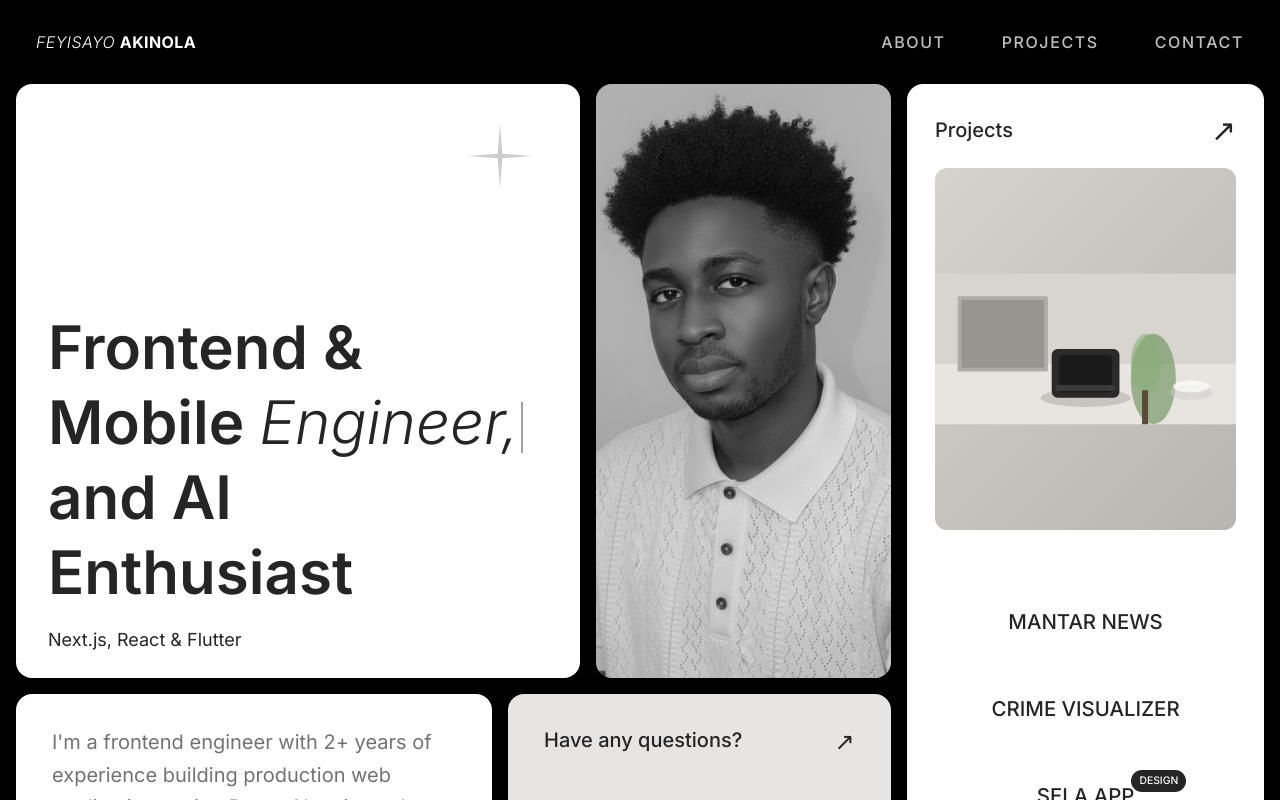
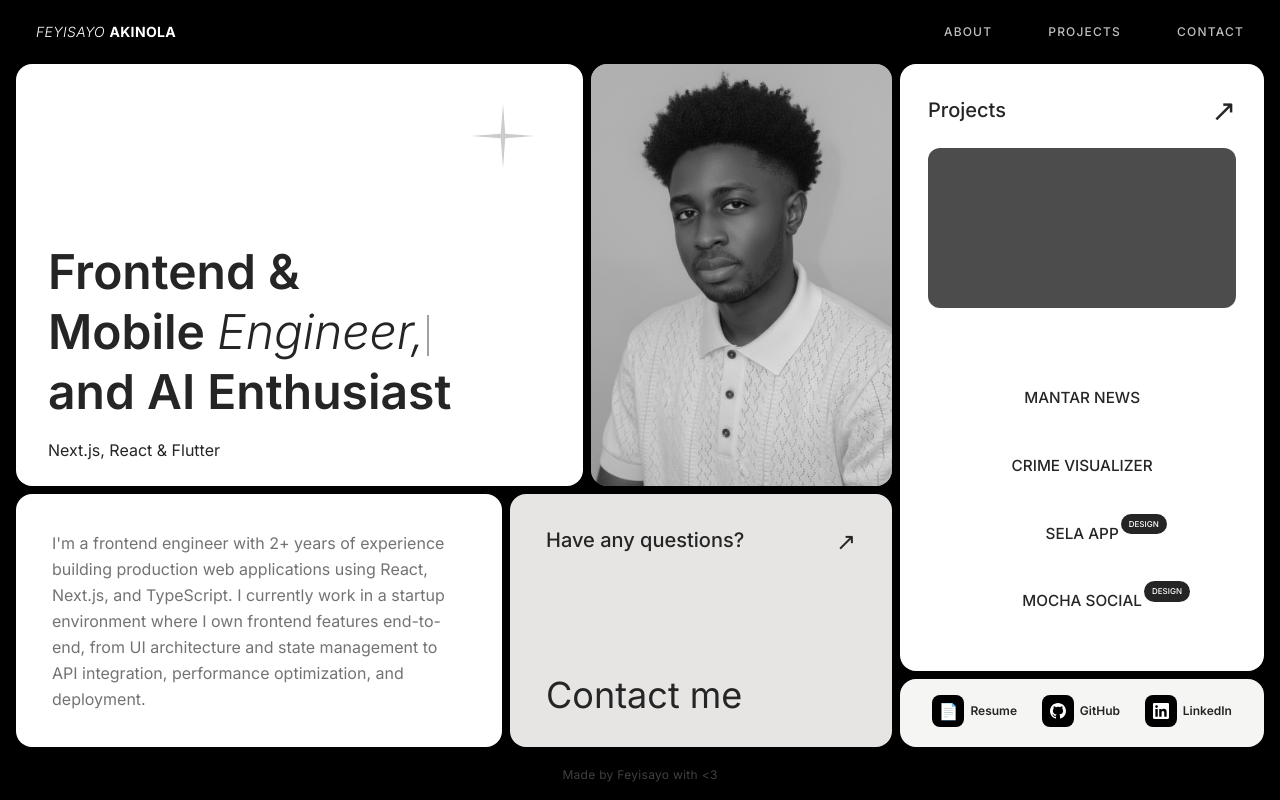
Before and after one commit to feyi-akinola/portfolio-2, a React app: page / in a window 1280 px wide. Shown: the top 800 px of the page. Built offline with nearby package versions, Linux system fonts and the light colour scheme; the HTML template or start-up script is replaced by a standard one.

Commit message:
Page and font size and grid alignment updates, card tilt on tablet view, project card responsive + resume link + removed svg image

```diff
--- a/src/App.tsx
+++ b/src/App.tsx
@@ -24,7 +24,7 @@ export default function Portfolio() {
   const [hovered, setHovered] = useState<HoverCard>(null);
 
   return (
-    <div className="bg-black h-screen max-w-[1800px] max-h-[1280px] mx-auto p-4 flex flex-col gap-4">
+    <div className="bg-black h-screen max-w-[1400px] max-h-[840px] mx-auto p-4 flex flex-col gap-4">
       <NavBar />
 
       {/* ── Mobile: single column stack ── */}
@@ -37,26 +37,39 @@ export default function Portfolio() {
       </div>
 
       {/* ── Tablet: 2-column grid, projects pinned to bottom row spanning full width ── */}
-      <div className="hidden md:grid xl:hidden gap-3 flex-1"
+      <div className="hidden sm:grid lg:hidden gap-2 flex-1"
         style={{
           gridTemplateColumns: "1fr 1fr",
           gridTemplateRows: "auto auto auto",
         }}
       >
         {/* Row 1 */}
-        <HeroCard style={{ gridColumn: "1 / 3", gridRow: 1 }} />
+        <TiltCard style={{ gridColumn: "1 / 2", gridRow: 1 }}>
+          <HeroCard />
+        </TiltCard>
+
+        <TiltCard style={{ gridColumn: 1, gridRow: 2, backgroundImage: "" }}>
+          <BioCard />
+        </TiltCard>
+
         {/* Row 2 */}
-        <PhotoCard style={{ gridColumn: 1, gridRow: 2, backgroundImage: "" }} />
-        <BioCard style={{ gridColumn: 2, gridRow: 2 }} />
-        {/* Row 3 */}
-        <ContactCard style={{ gridColumn: "1 / 3", gridRow: 3 }} />
+        <TiltCard style={{ gridColumn: "2 / 3", gridRow: 1 }}>
+          <ContactCard />
+        </TiltCard>
+
+        <TiltCard style={{ gridColumn: 2, gridRow: 2, backgroundImage: "" }}>
+          <PhotoCard />
+        </TiltCard>
+
         {/* Projects at bottom, spanning full width */}
-        <ProjectsCard style={{ gridColumn: "1 / 3", gridRow: 4 }} />
+        <TiltCard style={{ gridColumn: "1 / 3", gridRow: 4 }} tiltLevel="medium">
+          <ProjectsCard />
+        </TiltCard>
       </div>
 
       {/* ── Desktop: original dynamic hover grid ── */}
       <div
-        className="hidden xl:grid gap-4 flex-1"
+        className="hidden lg:grid gap-2  flex-1"
         onMouseLeave={() => setHovered(null)}
         style={{
           gridTemplateColumns: getGridColumns(hovered),
@@ -64,32 +77,21 @@ export default function Portfolio() {
           transition: "grid-template-columns 260ms cubic-bezier(.2,.8,.2,1)",
         }}
       >
-        <TiltCard
-          style={{ gridColumn: "1 / 3", gridRow: 1 }}
-        >
+        <TiltCard style={{ gridColumn: "1 / 3", gridRow: 1 }}>
           <HeroCard />
         </TiltCard>
 
-        <TiltCard
-          style={{ gridColumn: 3, gridRow: 1, backgroundImage: "" }}
-        >
+        <TiltCard style={{ gridColumn: 3, gridRow: 1, backgroundImage: "" }}>
           <PhotoCard  />
         </TiltCard>
 
-
-        <TiltCard
-          style={{ gridColumn: 1, gridRow: 2 }}
-        >
+        <TiltCard style={{ gridColumn: 1, gridRow: 2 }}>
           <BioCard />
         </TiltCard>
 
-
-        <TiltCard
-          style={{ gridColumn: "2 / 4", gridRow: 2 }}
-        >
+        <TiltCard style={{ gridColumn: "2 / 4", gridRow: 2 }}>
           <ContactCard />
         </TiltCard>
-
 
         <TiltCard
           style={{ gridColumn: 4, gridRow: "1 / 3" }}
@@ -99,7 +101,7 @@ export default function Portfolio() {
         </TiltCard>
       </div>
 
-      <p className="text-center text-white/25 text-xs py-3 tracking-wide">
+      <p className="text-center text-white/25 text-xs py-1 tracking-wide">
         Made by Feyisayo with {"<3"}
       </p>
     </div>
--- a/src/components/BioCard.tsx
+++ b/src/components/BioCard.tsx
@@ -11,7 +11,7 @@ export default function BioCard({ style }: BioCardProps) {
       className="h-full w-full bg-white rounded-2xl px-9 py-8 flex items-center cursor-pointer group"
       style={style}
     >
-      <p className="text-lg sm:text-md lg:text-xl font-regular leading-relaxed text-neutral-500 whitespace-normal group-hover:text-black transition-colors duration-300">{BIO_TEXT}</p>
+      <p className="text-sm lg:text-base font-regular leading-relaxed text-neutral-500 whitespace-normal group-hover:text-black transition-colors duration-300">{BIO_TEXT}</p>
     </div>
   );
 }
--- a/src/components/HeroCard.tsx
+++ b/src/components/HeroCard.tsx
@@ -78,7 +78,7 @@ export default function HeroCard({ style }: HeroCardProps) {
         <StarIcon />
       </div>
       <div className="flex-1" />
-      <h1 className="text-3xl sm:text-5xl xl:text-6xl font-semibold leading-tight text-text">
+      <h1 className="text-2xl sm:text-3xl xl:text-5xl font-semibold leading-tight text-text">
         Frontend &
         <br />
         Mobile{" "}
@@ -92,7 +92,7 @@ export default function HeroCard({ style }: HeroCardProps) {
         <br />
         and AI Enthusiast
       </h1>
-      <p className="mt-4 text-text text-lg translate-x-0 group-hover:translate-x-2 transition-transform duration-300">
+      <p className="mt-4 text-text text-base translate-x-0 group-hover:translate-x-2 transition-transform duration-300">
         Next.js, React & Flutter
       </p>
 
--- a/src/components/NavBar.tsx
+++ b/src/components/NavBar.tsx
@@ -2,8 +2,8 @@ const NAV_LINKS = ["ABOUT", "PROJECTS", "CONTACT"] as const;
 
 export default function NavBar() {
   return (
-    <nav className="flex items-center justify-between px-5 py-3.5 rounded-2xl">
-      <div className="text-white text-md tracking-wide">
+    <nav className="flex items-center justify-between px-5 py-1.5 rounded-2xl">
+      <div className="text-white text-sm tracking-wide">
         <em className="font-light italic">FEYISAYO</em>{" "}
         <span className="font-bold">AKINOLA</span>
       </div>
@@ -12,7 +12,7 @@ export default function NavBar() {
           <a
             key={link}
             href="#"
-            className="text-white font-medium tracking-widest opacity-75 button-text-light_ no-underline"
+            className="text-white text-xs font-medium tracking-widest opacity-75 button-text-light_ no-underline"
           >
             {link}
           </a>
--- a/src/components/ProjectsCard.tsx
+++ b/src/components/ProjectsCard.tsx
@@ -1,9 +1,3 @@
-const GmailIcon = () => (
-  <svg width="16" height="16" viewBox="0 0 24 24" fill="white">
-    <path d="M24 5.457v13.909c0 .904-.732 1.636-1.636 1.636h-3.819V11.73L12 16.64l-6.545-4.91v9.273H1.636A1.636 1.636 0 0 1 0 19.366V5.457c0-2.023 2.309-3.178 3.927-1.964L5.455 4.64 12 9.548l6.545-4.91 1.528-1.145C21.69 2.28 24 3.434 24 5.457z" />
-  </svg>
-);
-
 const GithubIcon = () => (
   <svg width="16" height="16" viewBox="0 0 24 24" fill="white">
     <path d="M12 0C5.374 0 0 5.373 0 12c0 5.302 3.438 9.8 8.207 11.387.599.111.793-.261.793-.577v-2.234c-3.338.726-4.033-1.416-4.033-1.416-.546-1.387-1.333-1.756-1.333-1.756-1.089-.745.083-.729.083-.729 1.205.084 1.839 1.237 1.839 1.237 1.07 1.834 2.807 1.304 3.492.997.107-.775.418-1.305.762-1.604-2.665-.305-5.467-1.334-5.467-5.931 0-1.311.469-2.381 1.236-3.221-.124-.303-.535-1.524.117-3.176 0 0 1.008-.322 3.301 1.23A11.509 11.509 0 0 1 12 5.803c1.02.005 2.047.138 3.006.404 2.291-1.552 3.297-1.23 3.297-1.23.653 1.653.242 2.874.118 3.176.77.84 1.235 1.911 1.235 3.221 0 4.609-2.807 5.624-5.479 5.921.43.372.823 1.102.823 2.222v3.293c0 .319.192.694.801.576C20.566 21.797 24 17.3 24 12c0-6.627-5.373-12-12-12z" />
@@ -13,24 +7,6 @@ const GithubIcon = () => (
 const LinkedinIcon = () => (
   <svg width="16" height="16" viewBox="0 0 24 24" fill="white">
     <path d="M20.447 20.452h-3.554v-5.569c0-1.328-.027-3.037-1.852-3.037-1.853 0-2.136 1.445-2.136 2.939v5.667H9.351V9h3.414v1.561h.046c.477-.9 1.637-1.85 3.37-1.85 3.601 0 4.267 2.37 4.267 5.455v6.286zM5.337 7.433a2.062 2.062 0 0 1-2.063-2.065 2.064 2.064 0 1 1 2.063 2.065zm1.782 13.019H3.555V9h3.564v11.452zM22.225 0H1.771C.792 0 0 .774 0 1.729v20.542C0 23.227.792 24 1.771 24h20.451C23.2 24 24 23.227 24 22.271V1.729C24 .774 23.2 0 22.222 0h.003z" />
-  </svg>
-);
-
-const InteriorSVG = () => (
-  <svg width="100%" height="100%" viewBox="0 0 400 200" xmlns="http://www.w3.org/2000/svg">
-    <rect width="400" height="200" fill="#d8d5d0" />
-    <rect x="0" y="120" width="400" height="80" fill="#e8e5e0" />
-    <rect x="30" y="30" width="120" height="100" fill="#b0aca6" rx="2" />
-    <rect x="35" y="35" width="110" height="90" fill="#989490" rx="1" />
-    <ellipse cx="200" cy="165" rx="60" ry="12" fill="#c8c5c0" />
-    <rect x="155" y="100" width="90" height="65" rx="8" fill="#2a2a2a" />
-    <rect x="165" y="108" width="70" height="50" rx="5" fill="#1a1a1a" />
-    <rect x="160" y="148" width="80" height="8" rx="3" fill="#3a3a3a" />
-    <ellipse cx="290" cy="140" rx="30" ry="60" fill="#7a9a6a" opacity="0.7" />
-    <ellipse cx="280" cy="120" rx="20" ry="40" fill="#8ab07a" opacity="0.6" />
-    <rect x="275" y="155" width="8" height="45" fill="#5a4a3a" />
-    <ellipse cx="340" cy="158" rx="28" ry="10" fill="#ccc" opacity="0.5" />
-    <ellipse cx="340" cy="150" rx="24" ry="8" fill="#fff" opacity="0.7" />
   </svg>
 );
 
@@ -48,9 +24,9 @@ const PROJECTS: Project[] = [
   { name: "Mocha Social", type: "Design" },
 ] as const;
 const SOCIALS = [
-  { href: "mailto:feyi.akinola.3005@gmail.com", icon: <GmailIcon />, label: "Email", color: "bg-black" },
-  { href: "https://github.com/feyi-akinola/", icon: <GithubIcon />, label: "GitHub", color: "bg-black" },
-  { href: "https://linkedin.com/in/feyisayo-akinola/", icon: <LinkedinIcon />, label: "LinkedIn", color: "bg-black" },
+  { href: "https://feyisayo-resume.tiiny.site/", icon: undefined, label: "Resume" },
+  { href: "https://github.com/feyi-akinola/", icon: <GithubIcon />, label: "GitHub" },
+  { href: "https://linkedin.com/in/feyisayo-akinola/", icon: <LinkedinIcon />, label: "LinkedIn" },
 ] as const;
 
 type ProjectsCardProps = {
@@ -59,7 +35,7 @@ type ProjectsCardProps = {
 
 export default function ProjectsCard({style} : ProjectsCardProps) {
   return (
-    <div className="flex flex-col h-full w-full" style={{ gridRow: "span 2", ...style }}>
+    <div className="flex flex-col h-full w-full gap-2" style={{ gridRow: "span 2", ...style }}>
       <div
         className="flex-1 bg-white rounded-2xl p-7 flex flex-col overflow-hidden transition-shadow duration-300 hover:shadow-2xl"
       >
@@ -73,24 +49,23 @@ export default function ProjectsCard({style} : ProjectsCardProps) {
           </a>
         </div>
 
+        <div className="flex flex-col sm:flex-row lg:flex-col gap-8 lg:gap-0">
           <div
-          className="w-full h-full min-h-50 rounded-xl mb-4 overflow-hidden flex items-center justify-center"
-          style={{ background: "linear-gradient(135deg, #d6d3ce 0%, #b8b5b0 100%)" }}
+            className="w-full sm:w-[50%] lg:w-full h-full min-h-40 rounded-xl mb-4 overflow-hidden flex items-center justify-center bg-black/70"
           >
-          <InteriorSVG />
           </div>
 
-        <div className="mt-12 flex flex-col">
+          <div className="w-full sm:w-[50%] lg:w-full mt-12 flex flex-col">
             {PROJECTS.map((p, _, __) => (
               <div
                 key={p.name}
-              className="mb-8 flex justify-center align-center py-3.5 text-xl lg:text-2xl font-medium uppercase cursor-pointer text-text"
+                className="mb-4 flex justify-center align-center py-3.5 text-base lg:text-lg font-medium uppercase cursor-pointer text-text"
               >
                 <div className="flex relative">
                   <p className="button-text_ text-[0.85em]">{p.name}</p>
                   {
                     p.type === "Design" &&
-                    <span className="absolute -top-3 -right-13 flex items-center text-[0.65rem] px-2 py-1 bg-text rounded-full text-white ">
+                      <span className="absolute -top-2 -right-12 flex items-center text-[0.5rem] px-2 py-1 bg-text rounded-full text-white ">
                         {p.type}
                       </span>
                   }
@@ -99,18 +74,19 @@ export default function ProjectsCard({style} : ProjectsCardProps) {
             ))}
           </div>
         </div>
+      </div>
 
-      <div className="mt-3 pt-4 bg-stone-100 rounded-2xl px-6 py-5 flex items-center justify-around gap-2">
-        {SOCIALS.map(({ href, icon, label, color }) => (
+      <div className="pt-4 bg-stone-100 rounded-2xl px-6 py-5 flex items-center justify-around gap-2">
+        {SOCIALS.map(({ href, icon, label }) => (
           <a
             key={label}
             href={href}
             target="_blank"
             rel="noreferrer"
-            className="flex items-center gap-2 text-xs font-semibold text-text no-underline transition-opacity duration-200 hover:opacity-60"
+            className="flex items-center gap-1.5 text-xs font-semibold text-text no-underline transition-opacity duration-200 hover:opacity-60"
           >
-            <div className={`w-8 h-8 rounded-lg flex items-center justify-center ${color}`}>
-              {icon}
+            <div className={`w-8 h-8 rounded-lg flex items-center justify-center bg-black text-base`}>
+              {icon ?? "📄"}
             </div>
             {label}
           </a>
```
Lines whose indentation alone changed are shown as unchanged.
